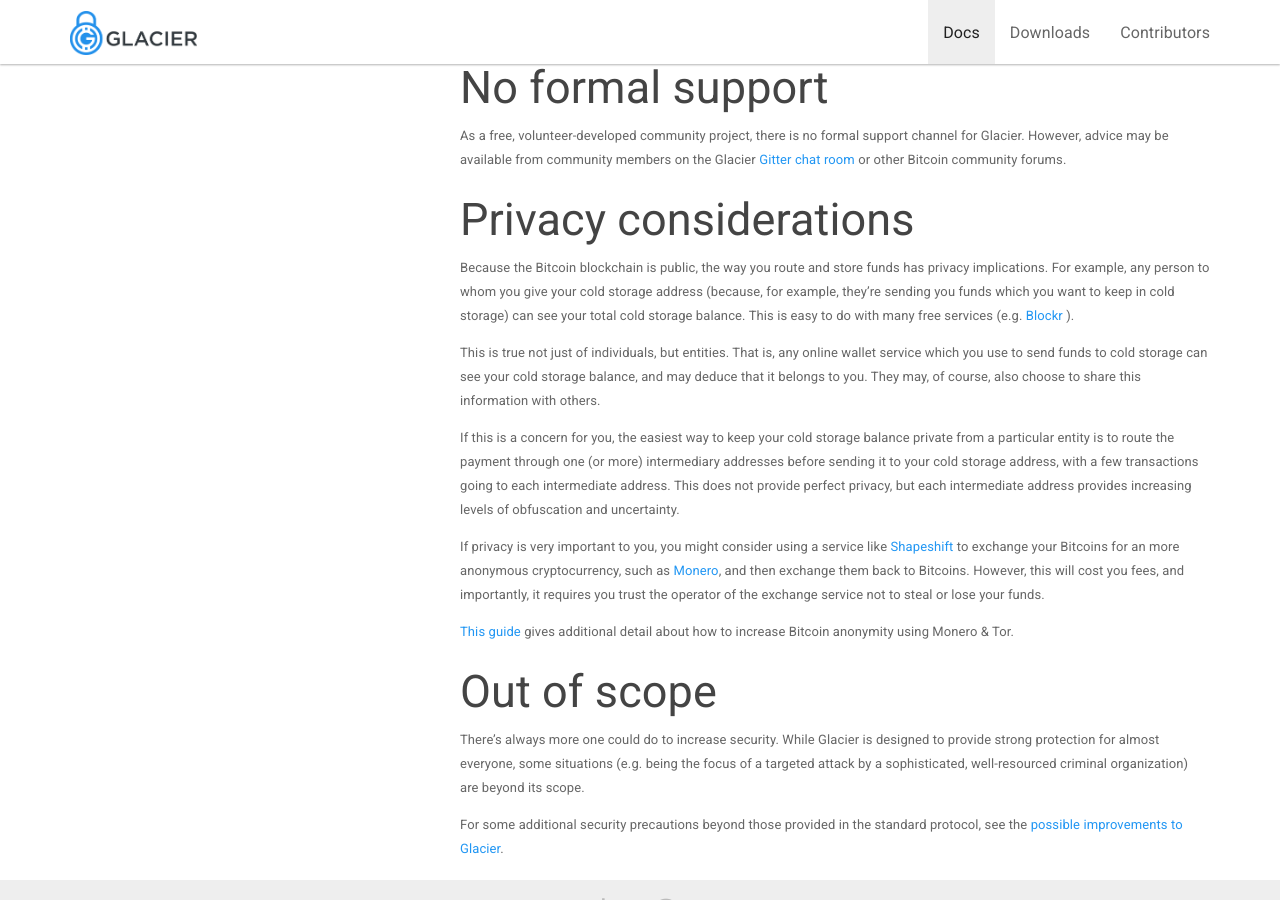
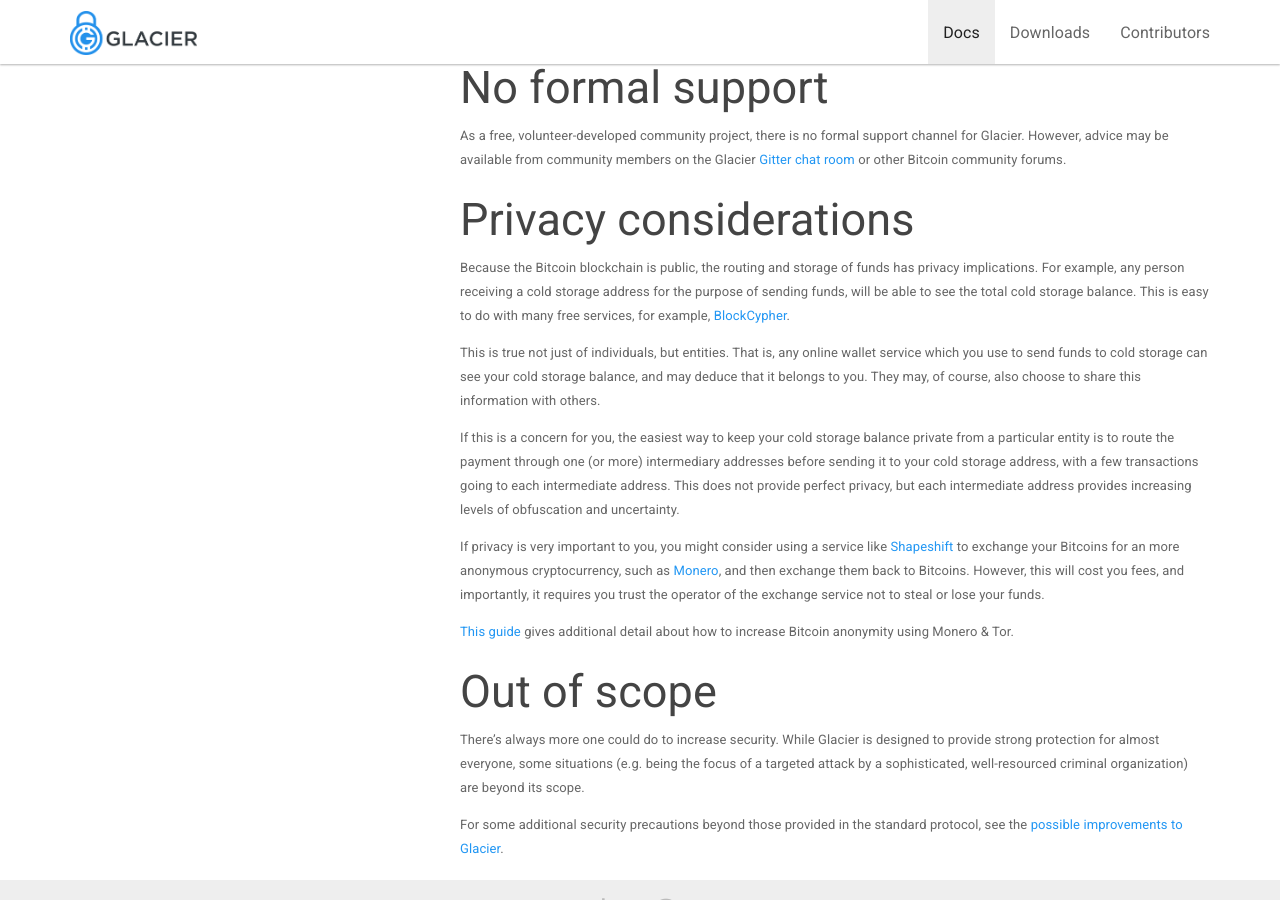
Before and after one commit to GlacierProtocol/glacierprotocol.github.io, a Jekyll site: the page built from _docs/before-you-start/overview.md, in a window 1280 px wide and 900 px high, scrolled down 1637 px. Built offline with Jekyll 4.4.1, drawn with Linux system fonts in a browser that asks for light colours; nearby versions of some CDN libraries.

Commit message:
Reword, dead blockchain explorer link replaced

```diff
--- a/_docs/before-you-start/overview.md
+++ b/_docs/before-you-start/overview.md
@@ -102,12 +102,11 @@ or other Bitcoin community forums.
 
 ## Privacy considerations
 
-Because the Bitcoin blockchain is public, the way you route and store funds has
-privacy implications. For example, any person to whom you give your cold storage
-address (because, for example, they're sending you funds which you want to keep
-in cold storage) can see your total cold storage balance. This is easy to do
-with many free services (e.g.
-[Blockr](https://www.coinbase.com/) ).
+Because the Bitcoin blockchain is public, the routing and storage of funds has
+privacy implications. For example, any person receiving a cold storage
+address for the purpose of sending funds, will be able to see the total cold
+storage balance. This is easy to do with many free services, for example,
+[BlockCypher](https://live.blockcypher.com).
 
 This is true not just of individuals, but entities. That is, any online wallet
 service which you use to send funds to cold storage can see your cold storage
```
